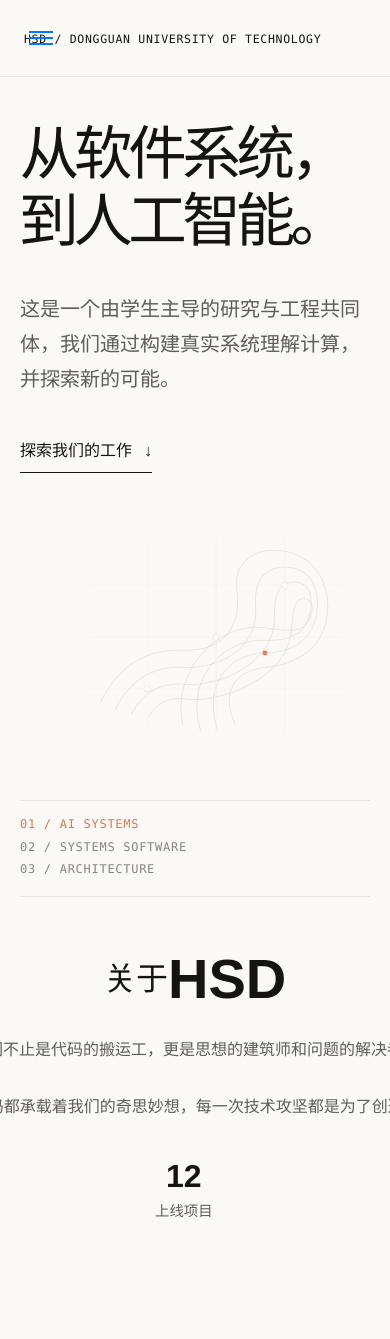
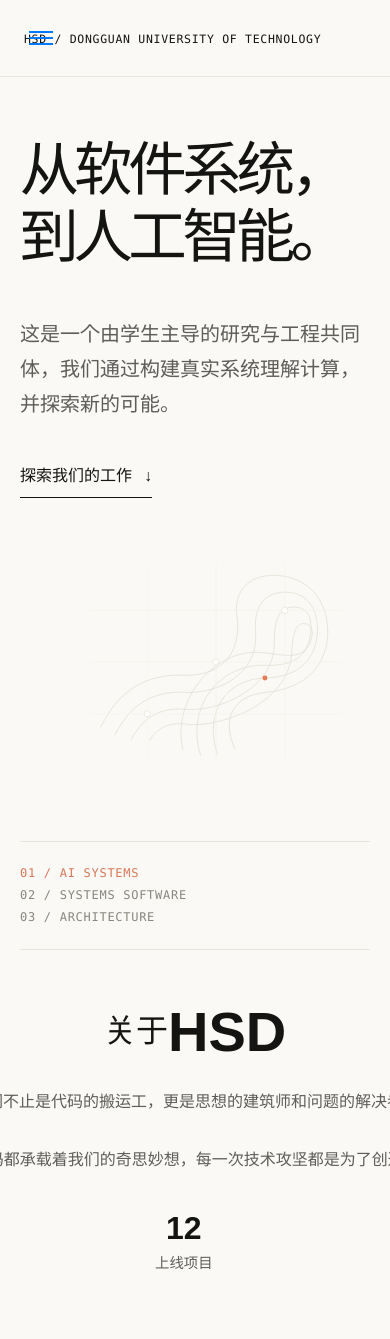
Before and after one commit to dgut-hsd/team-website, a React (Vite) app: page / in a window 390 px wide. Shown: the top 1339 px of the page. Built offline with nearby package versions, Linux system fonts and the light colour scheme.

Commit message:
refine: open up hero spacing

```diff
--- a/src/components/HeroSection/HeroSection.css
+++ b/src/components/HeroSection/HeroSection.css
@@ -42,7 +42,7 @@
    grid-template-columns: minmax(0, 1.55fr) minmax(300px, 0.75fr);
    gap: clamp(3rem, 8vw, 8rem);
    align-items: center;
-   padding: clamp(4rem, 9vh, 7.5rem) 0;
+   padding: clamp(5.25rem, 12vh, 9.5rem) 0;
 }
 
 .hero-copy {
@@ -76,7 +76,7 @@
 
 .hero-description {
    max-width: 42rem;
-   margin: clamp(2rem, 5vh, 3.5rem) 0 0;
+   margin: clamp(2.75rem, 6vh, 4.5rem) 0 0;
    color: var(--text-secondary);
    font-size: clamp(1.25rem, 1.8vw, 1.5rem);
    font-weight: var(--weight-medium);
@@ -140,7 +140,7 @@
    display: grid;
    grid-template-columns: repeat(3, 1fr);
    gap: var(--space-6);
-   padding: var(--space-4) 0 var(--space-5);
+   padding: var(--space-6) 0 var(--space-6);
    border-top: var(--rule);
    color: var(--text-muted);
 }
@@ -168,7 +168,7 @@
    .hero-grid {
       grid-template-columns: 1fr;
       gap: var(--space-16);
-      padding: var(--space-16) 0;
+      padding: var(--space-20) 0;
    }
 
    .hero-art {
@@ -190,7 +190,7 @@
 
    .hero-grid {
       gap: var(--space-12);
-      padding: var(--space-12) 0;
+      padding: var(--space-16) 0;
    }
 
    .hero-title {
```
